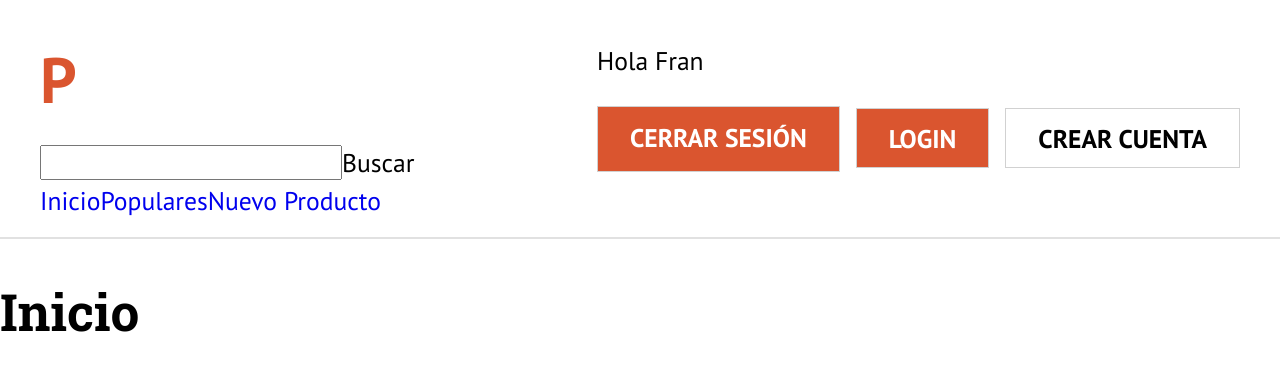
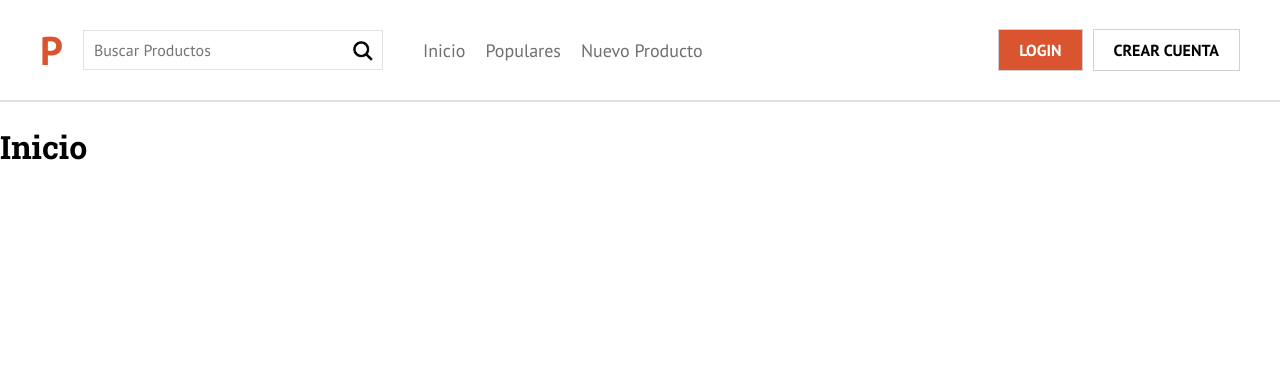
Before and after one commit to FranMolleda/next_producthunt, a Next.js app: page / in a window 1280 px wide. Shown: the top 370 px of the page. Built offline with nearby package versions, Linux system fonts and the light colour scheme.

Commit message:
Header styles and routing done

```diff
--- a/components/layout/Header.js
+++ b/components/layout/Header.js
@@ -26,6 +26,7 @@
 `;
 
 function Header() {
+  const usuario = false;
   return (
     <header
       css={css`
@@ -34,7 +35,12 @@
       `}
     >
       <ContenedorHeader>
-        <div>
+        <div
+          css={css`
+            display: flex;
+            align-items: center;
+          `}
+        >
           <Link href="/">
             <a>
               <Logo>P</Logo>
@@ -45,18 +51,35 @@
 
           <Navegacion />
         </div>
-        <div>
-          <p>Hola Fran</p>
+        <div
+          css={css`
+            display: flex;
+            align-items: center;
+          `}
+        >
+          {usuario ? (
+            <>
+              <p
+                css={css`
+                  margin-right: 2rem;
+                `}
+              >
+                Hola Fran
+              </p>
               <Boton bgColor="true" type="button">
                 Cerrar Sesión
               </Boton>
-
-          <Link href="/">
+            </>
+          ) : (
+            <>
+              <Link href="/login" passHref>
                 <Boton bgColor="true">Login</Boton>
               </Link>
-          <Link href="/">
+              <Link href="/crear-cuenta" passHref>
                 <Boton>Crear Cuenta</Boton>
               </Link>
+            </>
+          )}
         </div>
       </ContenedorHeader>
     </header>
--- a/components/layout/Layout.js
+++ b/components/layout/Layout.js
@@ -16,7 +16,7 @@
           }
 
           html {
-            font-size: 62, 5%; /* con esta línea conseguimos que 1.6 rem sea a 16px */
+            font-size: 62.5%; /* con esta línea conseguimos que 1.6 rem sea a 16px */
             box-sizing: border-box;
           }
 
--- a/components/layout/Navegacion.js
+++ b/components/layout/Navegacion.js
@@ -1,20 +1,35 @@
 import React from "react";
 import Link from "next/link";
+import styled from "@emotion/styled";
 
+const Nav = styled.nav`
+  padding-left: 2rem;
+
+  a {
+    font-size: 1.8rem;
+    margin-left: 2rem;
+    color: var(--gris2);
+    font-family: "PT Sans", sans-serif;
+
+    &:last-of-type {
+      margin-right: 0;
+    }
+  }
+`;
 function Navegacion() {
   return (
     <div>
-      <nav>
+      <Nav>
         <Link href="/">
           <a>Inicio</a>
         </Link>
-        <Link href="/">
+        <Link href="/populares">
           <a>Populares</a>
         </Link>
-        <Link href="/">
+        <Link href="/nuevo-producto">
           <a>Nuevo Producto</a>
         </Link>
-      </nav>
+      </Nav>
     </div>
   );
 }
--- a/components/ui/Boton.js
+++ b/components/ui/Boton.js
@@ -13,6 +13,10 @@
     /* damos estilo al último elemento */
     margin-right: 0;
   }
+
+  &:hover {
+    cursor: pointer;
+  }
 `;
 
 export default Boton;
--- a/components/ui/Buscar.js
+++ b/components/ui/Buscar.js
@@ -1,10 +1,41 @@
 import React from "react";
+import styled from "@emotion/styled";
+import { css } from "@emotion/core";
+
+const InputText = styled.input`
+  border: 1px solid var(--gris3);
+  padding: 1rem;
+  min-width: 300px;
+`;
+
+const InputSubmit = styled.button`
+  height: 3rem;
+  width: 3rem;
+  display: block;
+  background-size: 4rem;
+  background-image: url("/img/buscar.png");
+  background-repeat: no-repeat;
+  position: absolute;
+  right: 1rem;
+  top: 1px;
+  background-color: white;
+  border: none;
+  text-indent: -9999px;
+
+  &:hover {
+    cursor: pointer;
+  }
+`;
 
 function Buscar() {
   return (
-    <form>
-      <input type="text" />
-      <buttton type="submit">Buscar</buttton>
+    <form
+      css={css`
+        position: relative;
+      `}
+    >
+      <InputText type="text" placeholder="Buscar Productos" />
+      <InputSubmit type="submit">Buscar</InputSubmit>
     </form>
   );
 }
```
Also changed, not shown: pages/buscar.js (added, +11 -0 lines), pages/crear-cuenta.js (added, +11 -0 lines), pages/login.js (renamed from pages/nosotros.js, +3 -5 lines), pages/nuevo-producto.js (added, +11 -0 lines), pages/populares.js (added, +11 -0 lines). Lines whose indentation alone changed are shown as unchanged.
